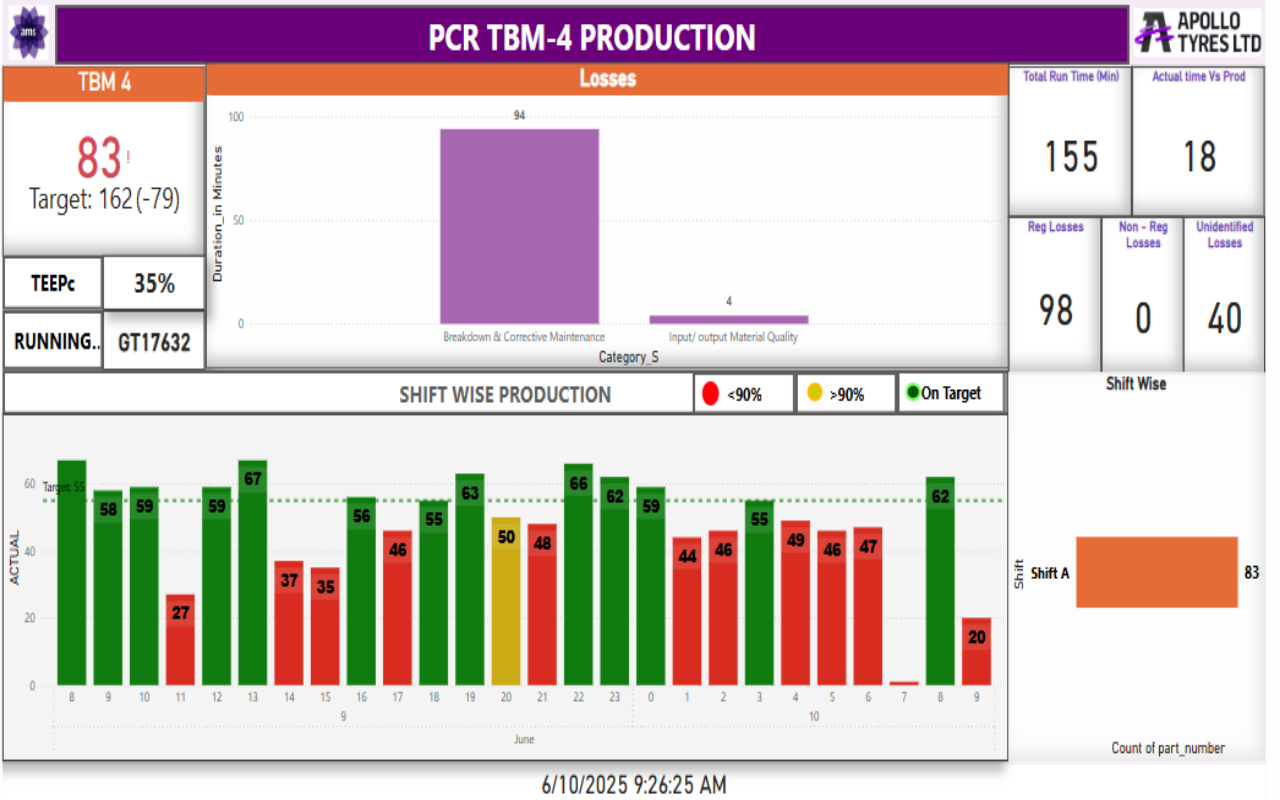
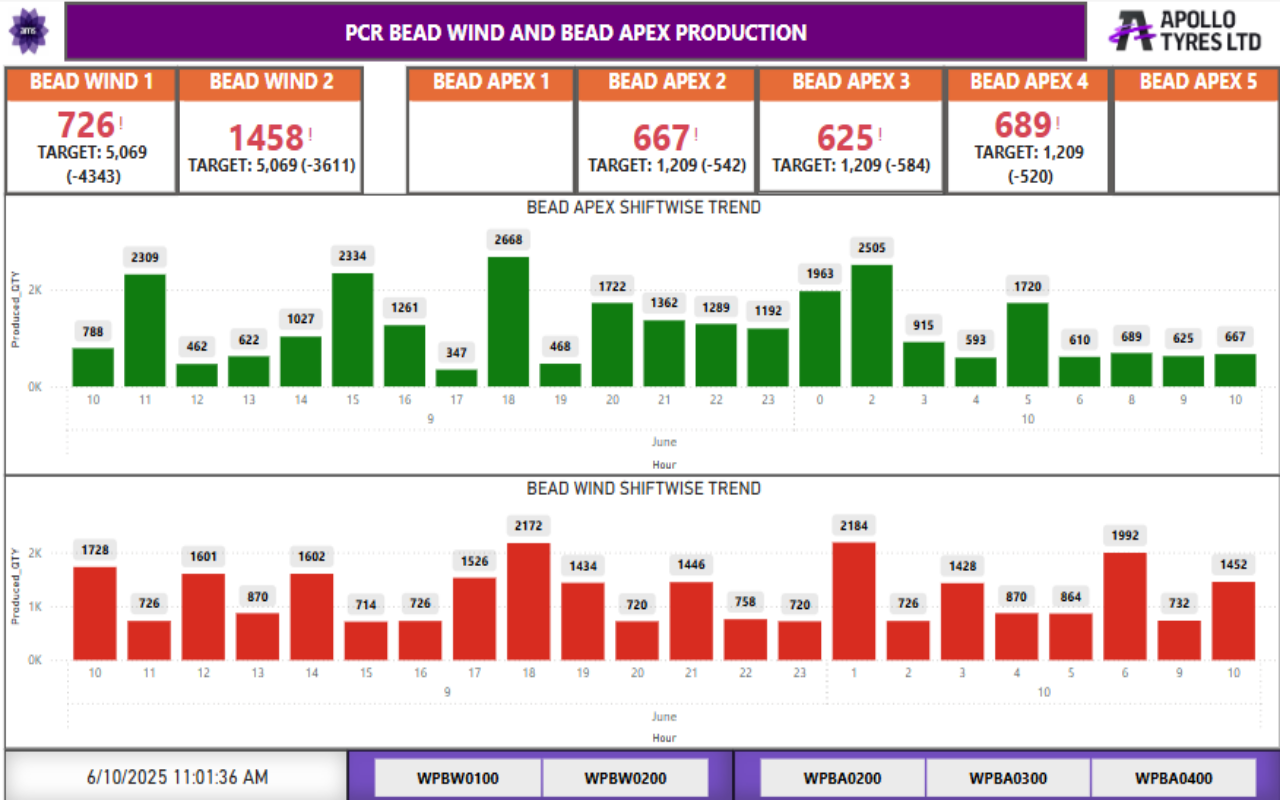
Before and after one commit to manish9-tt/pcrbeadapx, a plain HTML site: page index.html in a window 1280 px wide. Drawn offline with Linux system fonts and the light colour scheme.

Commit message:
Update index.html

```diff
--- a/index.html
+++ b/index.html
@@ -24,7 +24,7 @@
   </style>
 </head>
 <body>
-  <img id="image" src="tbrcur.png" alt="Power BI Dashboard" />
+  <img id="image" src="tbr11.png" alt="Power BI Dashboard" />
 
   <script>
     const imageElement = document.getElementById('image');
```
